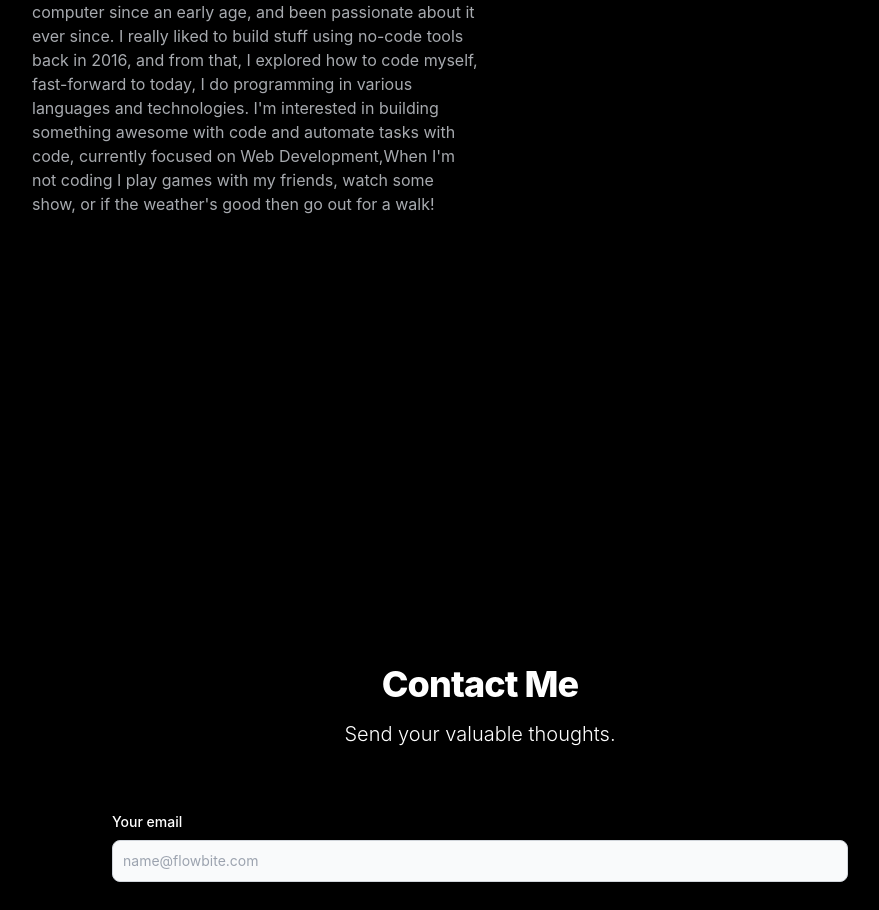
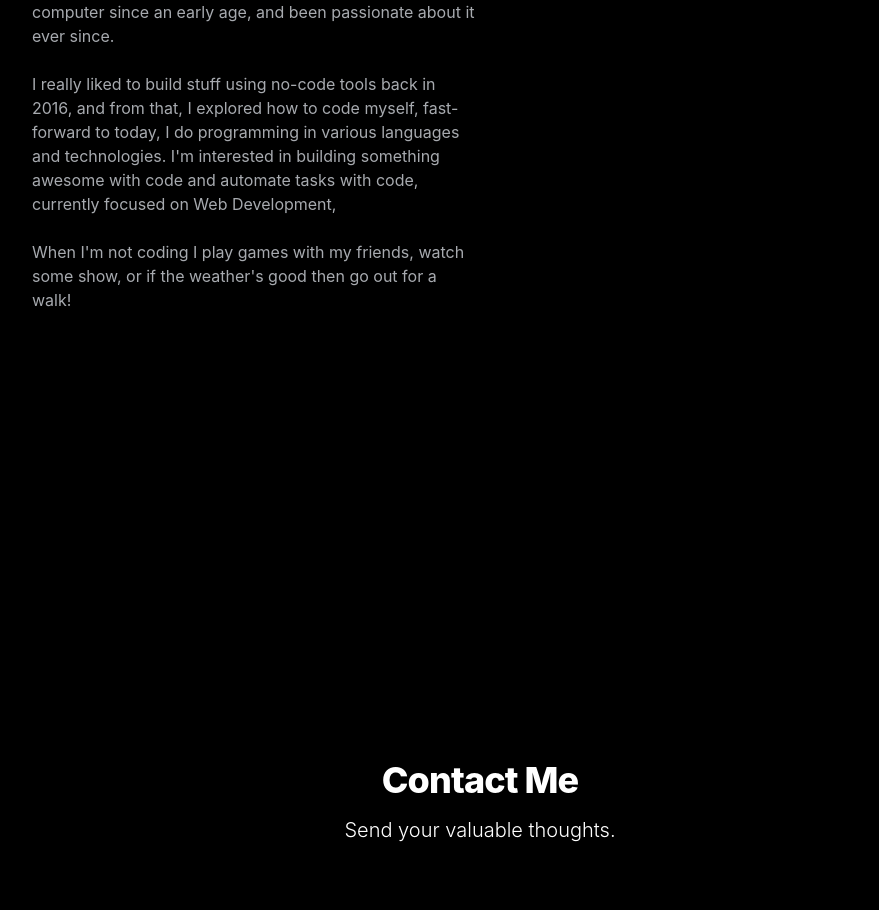
Before and after one commit to mahfujurr/mahfujur-rahman-portfolio, a React (Create React App) app: page / in a window 1280 px wide. Shown: the part 2106-3016 px from the top of the page, without its empty margins (160-1039 px from the left). Built offline with nearby package versions, Linux system fonts and the light colour scheme.

Commit message:
projects and home page image added

```diff
--- a/src/Pages/About/About.js
+++ b/src/Pages/About/About.js
@@ -6,12 +6,14 @@ const About = () => {
             <h1 className='text-4xl font-bold py-5'>⚡ About Me</h1>
             <p className='w-full lg:w-1/2 text-gray-300/80'>
                 Hey! I'm MD Mahfujur Rahman, I've been close to a computer since an early age, and been passionate about it ever since.
-
+                <br />
+                <br />
                 I really liked to build stuff using no-code tools
                 back in 2016, and from that, I explored how to code myself, fast-forward to today, I do programming in various languages and technologies.
                 I'm interested in building something awesome with code and automate tasks with code, currently focused on Web Development,
-
-                <span className='pt-5'>
+                <br />
+                <br />
+                <span>
                     When I'm not coding I play games with my friends, watch some show, or if the weather's good then go out for a walk!
                 </span>
             </p>
```
